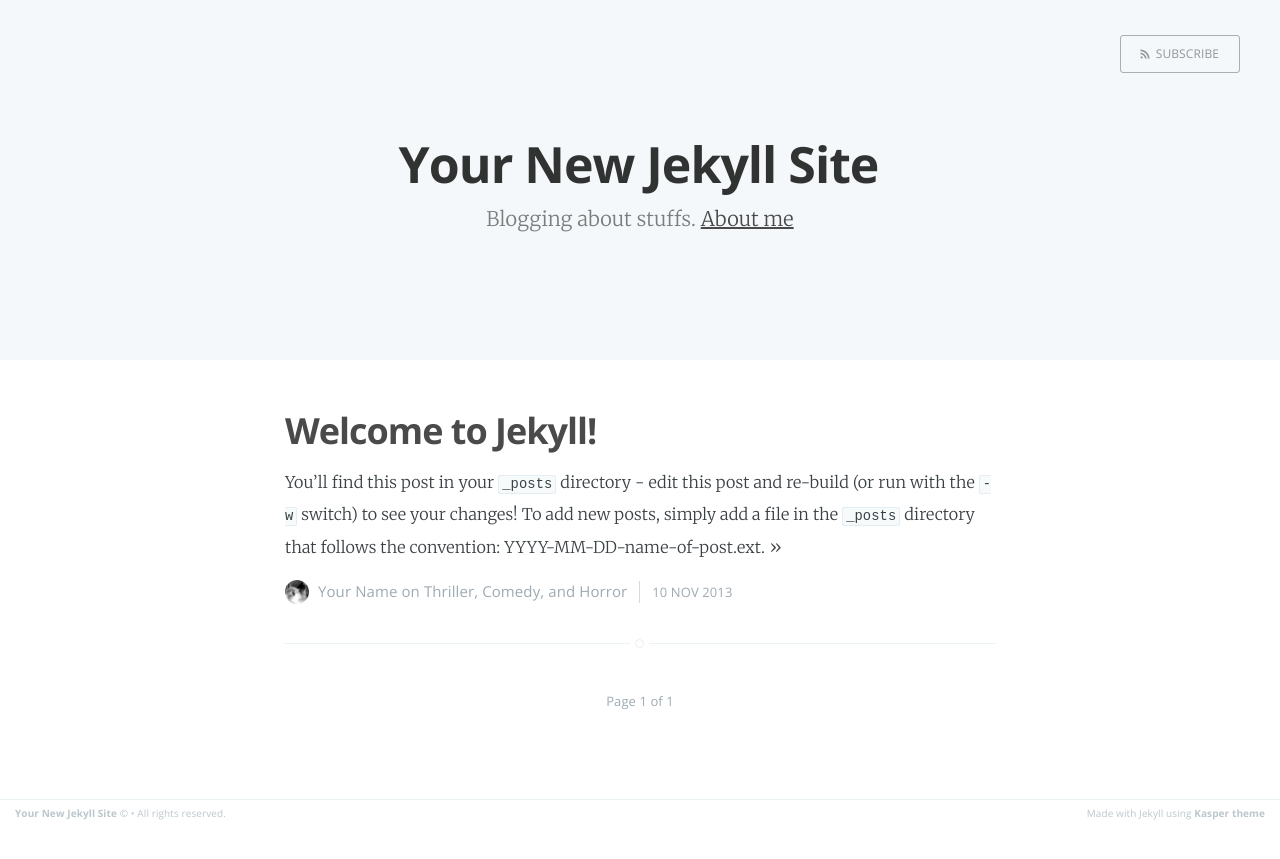
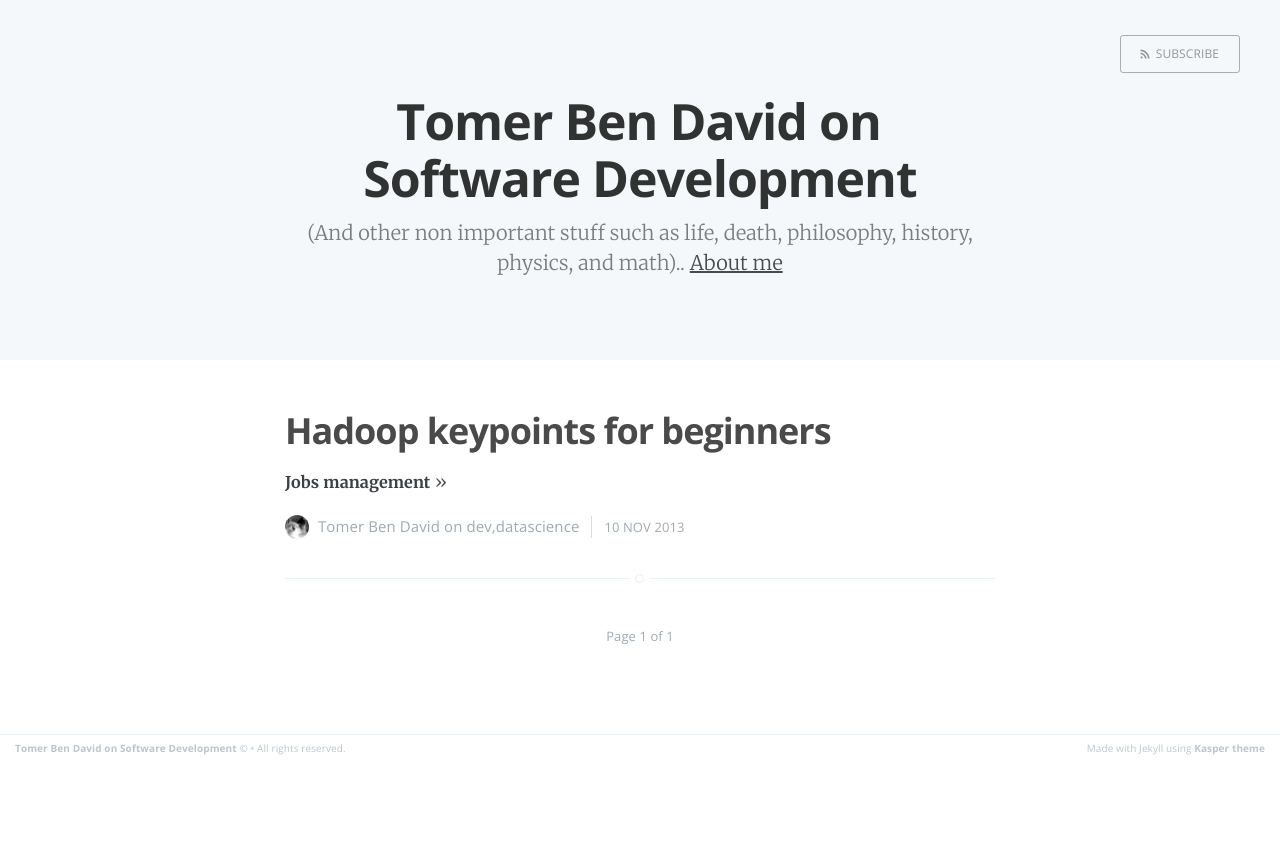
Before and after one commit to tomer-ben-david/tomer-ben-david.github.io.jekyll, a Jekyll site: the page built from index.html, in a window 1280 px wide. Shown: the top 859 px of the page. Built offline with Jekyll 4.4.1, drawn with Linux system fonts in a browser that asks for light colours; Markdown is read by kramdown in place of the engine named in the settings; the list of posts is cut into pages by our own code.

Commit message:
adding hadoop blog post

````diff
--- a/_config.yml
+++ b/_config.yml
@@ -1,5 +1,5 @@
-name: Your New Jekyll Site
-description: Blogging about stuffs
+name: Tomer Ben David on Software Development
+description: (And other non important stuff such as life, death, philosophy, history, physics, and math).
 meta_description: "Your New Jekyll Site, Blogging about stuffs"
 
 markdown: redcarpet
@@ -7,8 +7,8 @@ highlighter: pygments
 logo: false
 paginate: 15
 baseurl: /
-domain_name: 'http://yourblog-domain.com'
+domain_name: 'http://tomer-ben-david.github.io'
 
 # Details for the RSS feed generator
-url:            'blog url'
-author:         'Your Name'
+url:            'http://tomer-ben-david.github.io'
+author:         'Tomer Ben David'
--- a/_posts/2013-11-10-welcome-to-jekyll.markdown
+++ /dev/null
@@ -1,24 +0,0 @@
----
-layout: post
-title:  "Welcome to Jekyll!"
-date:   2013-11-10 10:18:00
-categories: Thriller Comedy Horror
----
-
-You'll find this post in your `_posts` directory - edit this post and re-build (or run with the `-w` switch) to see your changes!
-To add new posts, simply add a file in the `_posts` directory that follows the convention: YYYY-MM-DD-name-of-post.ext.
-
-Jekyll also offers powerful support for code snippets:
-
-{% highlight ruby %}
-def print_hi(name)
-  puts "Hi, #{name}"
-end
-print_hi('Tom')
-#=> prints 'Hi, Tom' to STDOUT.
-{% endhighlight %}
-
-Check out the [Jekyll docs][jekyll] for more info on how to get the most out of Jekyll. File all bugs/feature requests at [Jekyll's GitHub repo][jekyll-gh].
-
-[jekyll-gh]: https://github.com/mojombo/jekyll
-[jekyll]:    http://jekyllrb.com
--- /dev/null
+++ b/_posts/2015-12-18-hadoop.markdown
@@ -0,0 +1,49 @@
+---
+layout: post
+title:  "Hadoop keypoints for beginners"
+date:   2013-11-10 10:18:00
+categories: dev,datascience
+---
+
+**Jobs management**
+
+1. Master sends the actual `jar` to be executed to data nodes.
+1. Hadoop sends data from mappers to reducers even before `mappers` finished in order to have `reducers` be able to already start working.
+1. `hadoop jar` is the command that will run your jar (you should have already uploaded it to hadoop cluster with `-put`
+1. Show list of running jobs `mapred job -list`
+
+**Scripting languages**
+
+*Hive*
+
+1. Kind of an `SQL` for map reduce jobs.
+1. Can add user defined functions.
+
+*Pig*
+
+1. Kind of a `scripting language` for map reduce jobs.
+1.
+
+*
+
+{% highlight ruby %}
+
+test this
+def hiThere(): This => Unit {
+  val a = 1
+}
+
+{% endhighlight %}
+
+
+```scala
+test this
+def hiThere(): This => Unit {
+  val a = 1
+}
+```
+
+Check out the [Jekyll docs][jekyll] for more info on how to get the most out of Jekyll. File all bugs/feature requests at [Jekyll's GitHub repo][jekyll-gh].
+
+[jekyll-gh]: https://github.com/mojombo/jekyll
+[jekyll]:    http://jekyllrb.com
````
